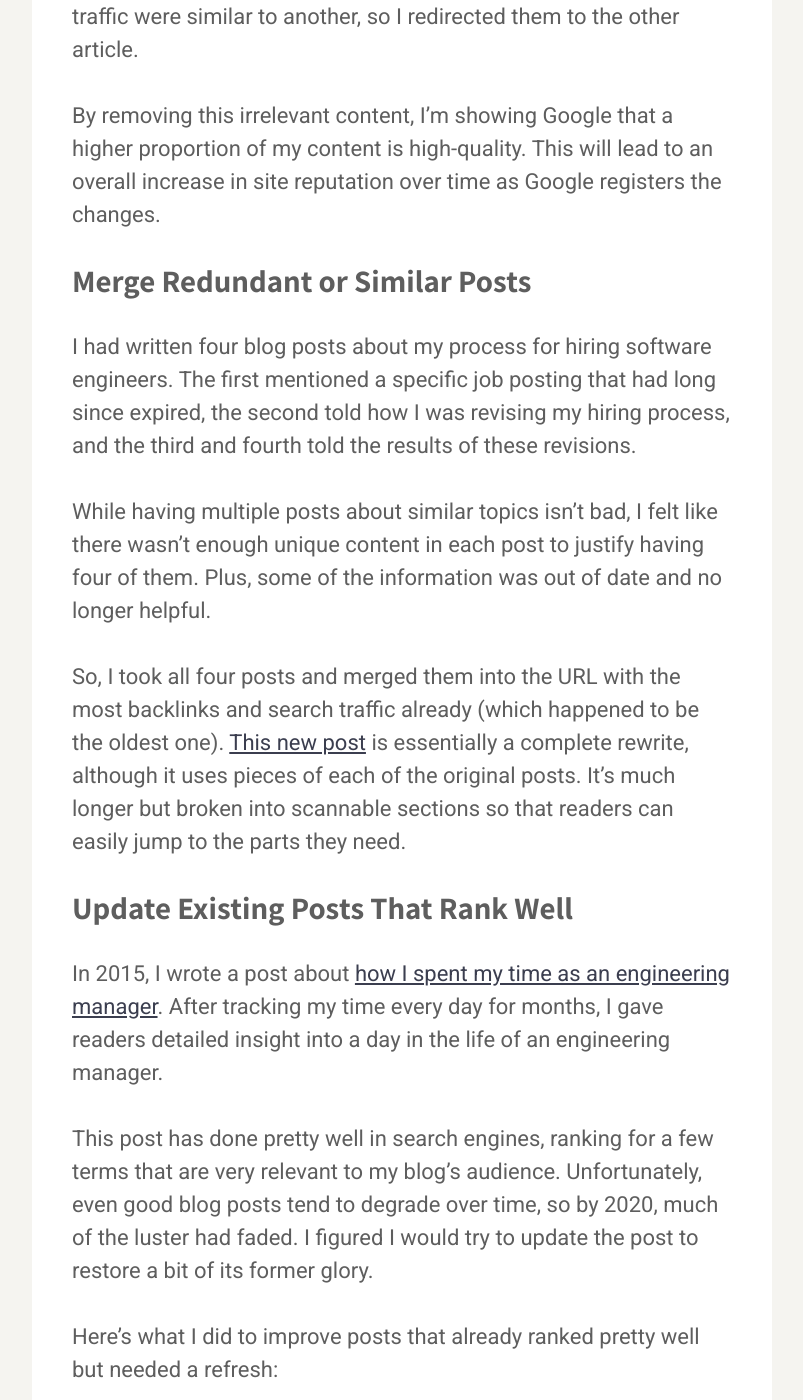
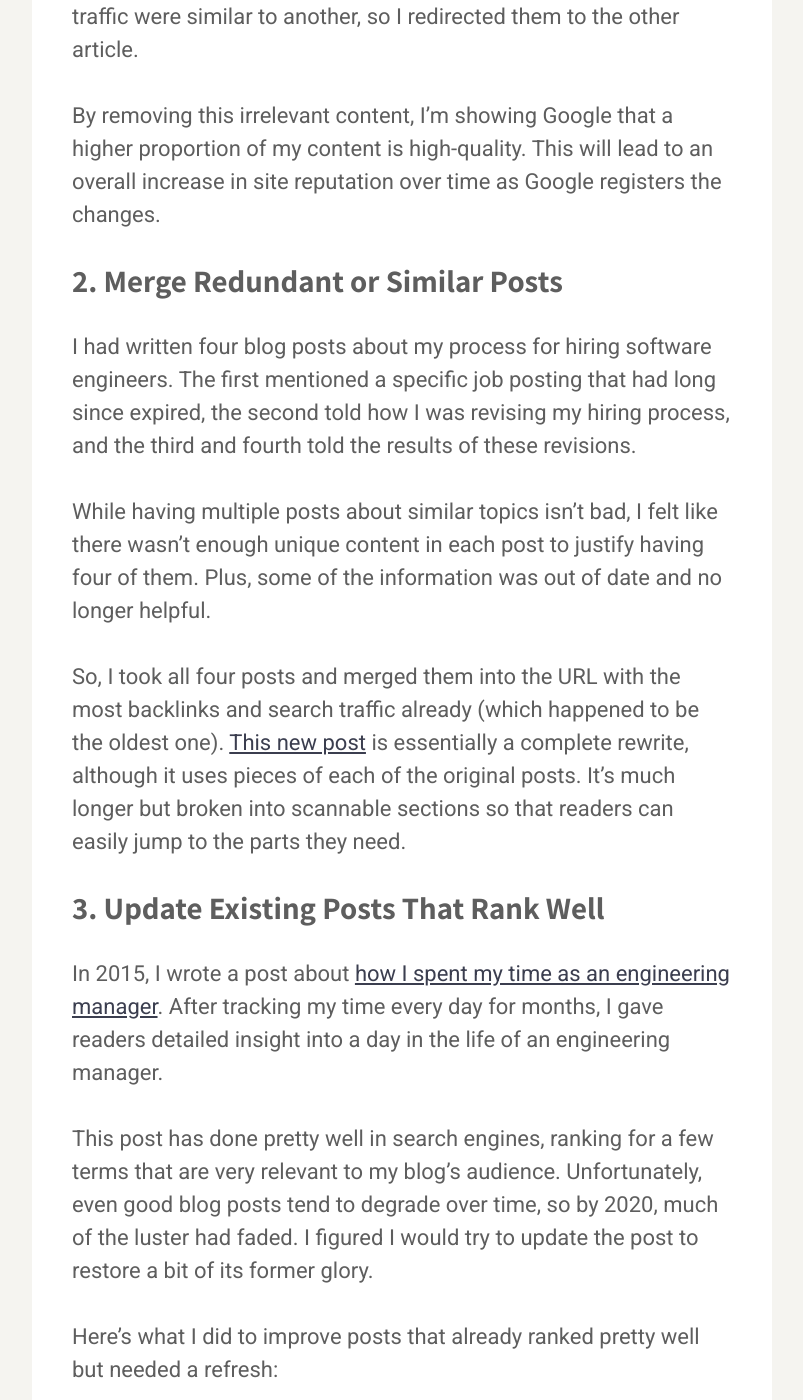
Before and after one commit to karllhughes/learn, a Jekyll site: the page built from _posts/2020-11-22-refreshing-blog-posts.markdown, in a window 1280 px wide and 1400 px high, scrolled down 5442 px. Shown: the whole window, without its empty margins (238-1041 px from the left). Built offline with Jekyll 4.4.1, drawn with Linux system fonts in a browser that asks for light colours; some of the changed text lies outside the part shown.

Commit message:
Fixing numbering

```diff
--- a/_posts/2020-11-22-refreshing-blog-posts.markdown
+++ b/_posts/2020-11-22-refreshing-blog-posts.markdown
@@ -54,14 +54,14 @@ A few posts that got very little search traffic still performed well on social m
 
 By removing this irrelevant content, I’m showing Google that a higher proportion of my content is high-quality. This will lead to an overall increase in site reputation over time as Google registers the changes.
 
-### Merge Redundant or Similar Posts
+### 2. Merge Redundant or Similar Posts
 I had written four blog posts about my process for hiring software engineers. The first mentioned a specific job posting that had long since expired, the second told how I was revising my hiring process, and the third and fourth told the results of these revisions.
 
 While having multiple posts about similar topics isn’t bad, I felt like there wasn’t enough unique content in each post to justify having four of them. Plus, some of the information was out of date and no longer helpful.
 
 So, I took all four posts and merged them into the URL with the most backlinks and search traffic already (which happened to be the oldest one). [This new post](https://www.karllhughes.com/posts/hiring-process) is essentially a complete rewrite, although it uses pieces of each of the original posts. It’s much longer but broken into scannable sections so that readers can easily jump to the parts they need.
 
-### Update Existing Posts That Rank Well
+### 3. Update Existing Posts That Rank Well
 In 2015, I wrote a post about [how I spent my time as an engineering manager](https://www.karllhughes.com/posts/engineering-manager). After tracking my time every day for months, I gave readers detailed insight into a day in the life of an engineering manager.
 
 This post has done pretty well in search engines, ranking for a few terms that are very relevant to my blog’s audience. Unfortunately, even good blog posts tend to degrade over time, so by 2020, much of the luster had faded. I figured I would try to update the post to restore a bit of its former glory.
```
Also changed, not shown: other parts of _posts/2020-11-22-refreshing-blog-posts.markdown (+2 -2 lines).
